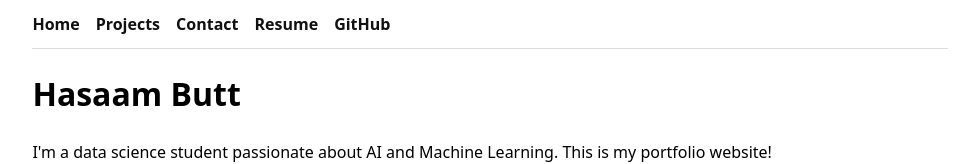
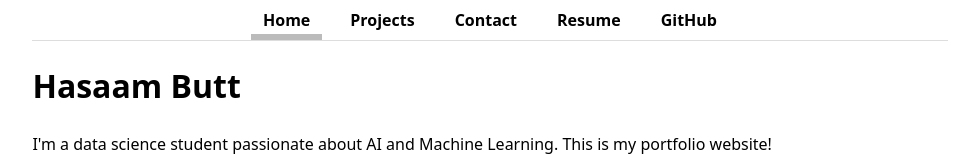
Before and after one commit to hasaam303/portfolio, a plain HTML site: page index.html in a window 1280 px wide. Shown: the top 164 px of the page, without its empty margins (150-1129 px from the left). Drawn offline with Linux system fonts and the light colour scheme.

Commit message:
Update style.css

```diff
--- a/style.css
+++ b/style.css
@@ -17,18 +17,30 @@ figcaption { display: block; margin-top: 6px; color: #333; }
 /* Top navigation */
 nav {
   display: flex;
+  justify-content: center;
+  flex-wrap: wrap;
   gap: 1rem;
-  padding: 12px 0;
-  border-bottom: 1px solid #ddd;
+  text-align: center;
   margin-bottom: 1rem;
+  border-bottom: 1px solid #ddd;        /* fallback gray instead of oklch */
 }
+
 nav a {
+  display: inline-block;                /* lets padding & thick border look right */
   text-decoration: none;
-  color: #111;
+  color: inherit;
+  padding: 0.5em 0.75em;
   font-weight: 600;
+  border-bottom: 0 solid transparent;   /* base for active underline */
 }
+
 nav a:hover { text-decoration: underline; }
 
+nav a.active {
+  border-bottom-width: 0.4em;           /* thick underline */
+  border-bottom-color: #bbb;            /* visible in all browsers */
+  padding-bottom: calc(0.5em - 0.4em);  /* keep same overall height */
+}
 /* Optional: keep content nicely centered */
 body {
   font: 100%/1.5 system-ui;
```
